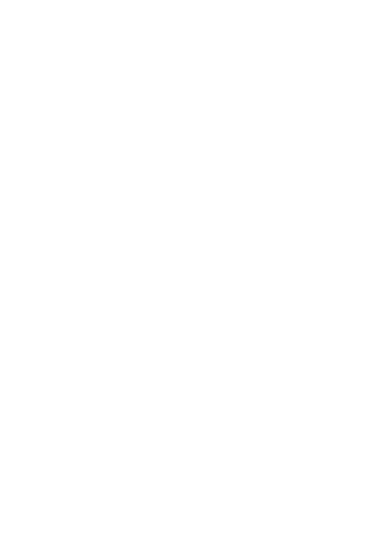
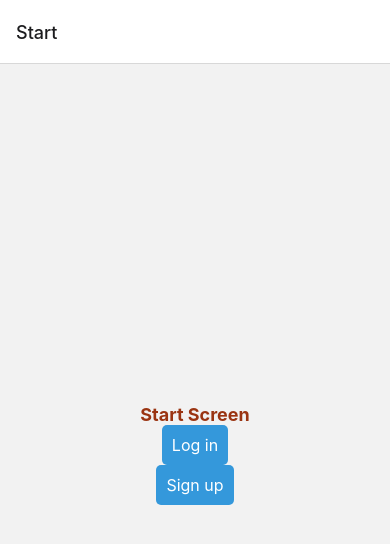
Before and after one commit to edegan-furb/Entra21-TCC, a React Native app in the folder Client/: screen /Start in a window 390 px wide. Shown: the top 544 px of the page. Built offline with nearby package versions, Linux system fonts and the light colour scheme.

Commit message:
App Navigation Bones

```diff
--- /dev/null
+++ b/Client/App.js
@@ -0,0 +1,56 @@
+import "react-native-gesture-handler";
+import { StatusBar } from "expo-status-bar";
+import { NavigationContainer } from "@react-navigation/native";
+import { createNativeStackNavigator } from "@react-navigation/native-stack";
+import { createBottomTabNavigator } from "@react-navigation/bottom-tabs";
+
+import HomeScreen from "./screens/HomeScreen";
+import TeamsScreen from "./screens/TeamsScreen";
+import TasksScreen from "./screens/TasksScreen";
+import SettingsScreen from "./screens/SettingsScreen";
+import StartScreen from "./screens/StartScreen";
+import LogInScreen from "./screens/LogInScreen";
+import SignUpScreen from "./screens/SignUpScreen";
+
+const Stack = createNativeStackNavigator();
+const Tab = createBottomTabNavigator();
+
+function TabNavigator() {
+  return (
+    <Tab.Navigator>
+      <Tab.Screen name="Home" component={HomeScreen} />
+      <Tab.Screen
+        name="Teams"
+        component={TeamsScreen}
+      />
+      <Tab.Screen name="Settings" component={SettingsScreen} />
+    </Tab.Navigator>
+  );
+}
+
+export default function App() {
+  return (
+    <>
+      <StatusBar style="light" />
+      <NavigationContainer>
+        <Stack.Navigator>
+          <Stack.Screen name="Start" component={StartScreen} />
+          <Stack.Screen name="LogIn" component={LogInScreen} />
+          <Stack.Screen name="SignUp" component={SignUpScreen} />
+          <Stack.Screen
+            name="Tasks"
+            component={TasksScreen}
+          />
+          <Stack.Screen
+            name="Tabs"
+            component={TabNavigator}
+            options={{
+              headerShown: false,
+              gestureEnabled: false,
+            }}
+          />
+        </Stack.Navigator>
+      </NavigationContainer>
+    </>
+  );
+}
--- a/Client/App.tsx
+++ /dev/null
@@ -1,10 +0,0 @@
-import 'react-native-gesture-handler';
-import { StatusBar } from 'expo-status-bar';
-
-export default function App() {
-  return (
-    <>
-      <StatusBar style='dark'/>
-    </>
-  );
-}
--- /dev/null
+++ b/Client/components/CustomButton.js
@@ -0,0 +1,25 @@
+// CustomButton.js
+import { Pressable, Text, StyleSheet } from "react-native";
+
+function CustomButton({ title, onPress }) {
+  return (
+    <Pressable style={styles.button} onPress={onPress}>
+      <Text style={styles.text}>{title}</Text>
+    </Pressable>
+  );
+}
+
+const styles = StyleSheet.create({
+  button: {
+    backgroundColor: "#3498db",
+    padding: 10,
+    borderRadius: 5,
+    alignItems: "center",
+  },
+  text: {
+    color: "#ffffff",
+    fontSize: 16,
+  },
+});
+
+export default CustomButton;
--- a/Client/screens/LogInScreen.js
+++ b/Client/screens/LogInScreen.js
@@ -1,9 +1,19 @@
 import { StyleSheet, View, Text } from "react-native";
 
+import CustomButton from "../components/CustomButton";
+import { useNavigation } from "@react-navigation/native";
+
 function LogInScreen() {
+  const navigation = useNavigation();
+
+  function onPressHandler() {
+    navigation.navigate("Tabs");
+  }
+
   return (
     <View style={styles.rootContainer}>
       <Text style={styles.text}>LogIn Screen</Text>
+      <CustomButton title={"Home"} onPress={onPressHandler} />
     </View>
   );
 }
--- a/Client/screens/StartScreen.js
+++ b/Client/screens/StartScreen.js
@@ -1,9 +1,26 @@
-import { StyleSheet, View, Text } from "react-native";
+import { StyleSheet, View, Text, Pressable } from "react-native";
+import CustomButton from "../components/CustomButton";
+import { useNavigation } from "@react-navigation/native";
 
 function StartScreen() {
+  const navigation = useNavigation();
+
+  function onPressHandler(page) {
+    if (page === "LogIn") {
+      navigation.navigate("LogIn");
+    } else {
+      navigation.navigate("SignUp");
+    }
+  }
+
   return (
     <View style={styles.rootContainer}>
       <Text style={styles.text}>Start Screen</Text>
+      <CustomButton title={"Log in"} onPress={() => onPressHandler("LogIn")} />
+      <CustomButton
+        title={"Sign up"}
+        onPress={() => onPressHandler("SignUp")}
+      />
     </View>
   );
 }
@@ -21,4 +38,14 @@ const styles = StyleSheet.create({
     fontWeight: "bold",
     color: "#9a3412",
   },
+  button: {
+    backgroundColor: "#3498db", // Background color
+    padding: 10, // Padding around the button text
+    borderRadius: 5, // Border radius to round the corners
+    alignItems: "center", // Center the content horizontally
+  },
+  textButton: {
+    color: "#ffffff", // Text color
+    fontSize: 16, // Font size
+  },
 });
--- a/Client/screens/TeamsScreen.js
+++ b/Client/screens/TeamsScreen.js
@@ -1,9 +1,19 @@
 import { StyleSheet, View, Text } from "react-native";
+import { useNavigation } from "@react-navigation/native";
+
+import CustomButton from "../components/CustomButton";
 
 function TeamsScreen() {
+  const navigation = useNavigation();
+
+  function onPressHandler() {
+    navigation.navigate("Tasks");
+  }
+
   return (
     <View style={styles.rootContainer}>
       <Text style={styles.text}>Teams Screen</Text>
+      <CustomButton title={"Task"} onPress={onPressHandler} />
     </View>
   );
 }
--- a/Client/tsconfig.json
+++ /dev/null
@@ -1,6 +0,0 @@
-{
-  "extends": "expo/tsconfig.base",
-  "compilerOptions": {
-    "strict": true
-  }
-}
```
Also changed, not shown: Client/package.json (+5 -5 lines), 1 other file (tests, documents, lock files or other folders).
